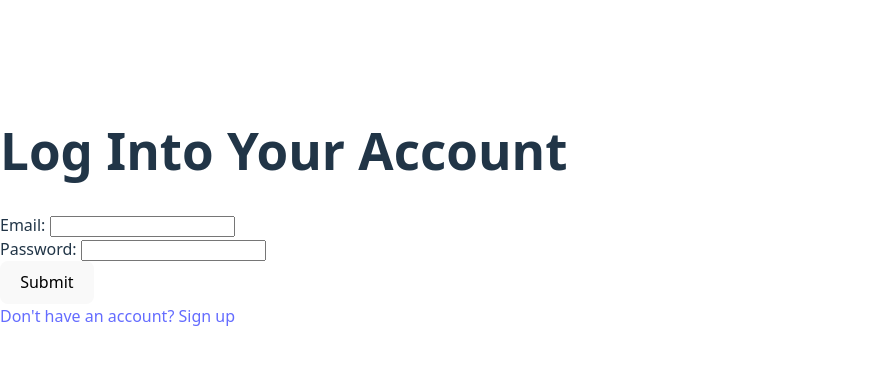
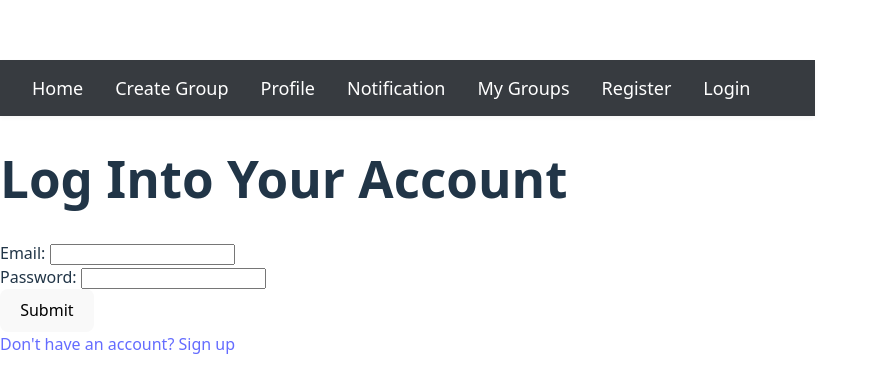
Before and after one commit to xiaoyao05/studyBuddy, a React (Vite) app in the folder frontend/: page /login in a window 1280 px wide. Shown: the part 192-584 px from the top of the page, without its empty margins (0-878 px from the left). Built offline with nearby package versions, Linux system fonts and the light colour scheme.

Commit message:
updated frontend

```diff
--- a/frontend/package.json
+++ b/frontend/package.json
@@ -4,6 +4,7 @@
   "version": "0.0.0",
   "type": "module",
   "scripts": {
+    "start": "vite",
     "dev": "vite",
     "build": "vite build",
     "lint": "eslint .",
@@ -11,6 +12,7 @@
   },
   "dependencies": {
     "react": "^19.1.0",
+    "react-datepicker": "^8.4.0",
     "react-dom": "^19.1.0"
   },
   "devDependencies": {
--- a/frontend/src/App.js
+++ b/frontend/src/App.jsx
@@ -6,6 +6,8 @@ import Profile from './sections/Profile';
 import Notification from './sections/Notification';
 import MyGroups from './sections/MyGroups';
 import RegisterAccount from './sections/RegisterAccount';
+import LoginPage from './sections/loginPage';
+import './index.css'
 import './App.css';
 
 function TopNav() {
@@ -18,6 +20,7 @@ function TopNav() {
       <button onClick={() => navigate('/notification')}>Notification</button>
       <button onClick={() => navigate('/my-groups')}>My Groups</button>
       <button onClick={() => navigate('/register')}>Register</button>
+      <button onClick={() => navigate('/login')}>Login</button>
     </nav>
   );
 }
@@ -34,6 +37,7 @@ function App() {
         <Route path="/notification" element={<Notification />} />
         <Route path="/my-groups" element={<MyGroups />} />
         <Route path="/register" element={<RegisterAccount />} />
+        <Route path="/login" element={<LoginPage />} />
       </Routes>
     </Router>
   );
--- a/frontend/src/main.jsx
+++ b/frontend/src/main.jsx
@@ -1,10 +1,11 @@
 import { StrictMode } from 'react'
 import { createRoot } from 'react-dom/client'
 import './index.css'
-import LoginPage from './loginPage.jsx'
+import App from './App';
+// import LoginPage from './loginPage.jsx'
 
 createRoot(document.getElementById('root')).render(
   <StrictMode>
-    <LoginPage />
-  </StrictMode>,
+    <App />
+  </StrictMode>
 )
--- a/frontend/src/loginPage.jsx
+++ b/frontend/src/sections/loginPage.jsx
@@ -1,5 +1,5 @@
 import React, { useState } from "react";
-import httpClient from "./httpClient";
+import httpClient from "../httpClient";
 
 const LoginPage = () => {
   const [email, setEmail] = useState("");
--- a/package.json
+++ b/package.json
@@ -1,5 +1,6 @@
 {
   "dependencies": {
-    "axios": "^1.9.0"
+    "axios": "^1.9.0",
+    "react-router-dom": "^7.6.2"
   }
 }
```
Also changed, not shown: frontend/src/sections/CreateGroup.jsx (renamed from frontend/src/sections/CreateGroup.js), frontend/src/sections/Home.jsx (renamed from frontend/src/sections/Home.js), frontend/src/sections/MyGroups.jsx (renamed from frontend/src/sections/MyGroups.js), frontend/src/sections/Notification.jsx (renamed from frontend/src/sections/Notification.js), frontend/src/sections/Profile.jsx (renamed from frontend/src/sections/Profile.js), frontend/src/sections/RegisterAccount.jsx (renamed from frontend/src/sections/RegisterAccount.js), 2 other files (tests, documents, lock files or other folders).
